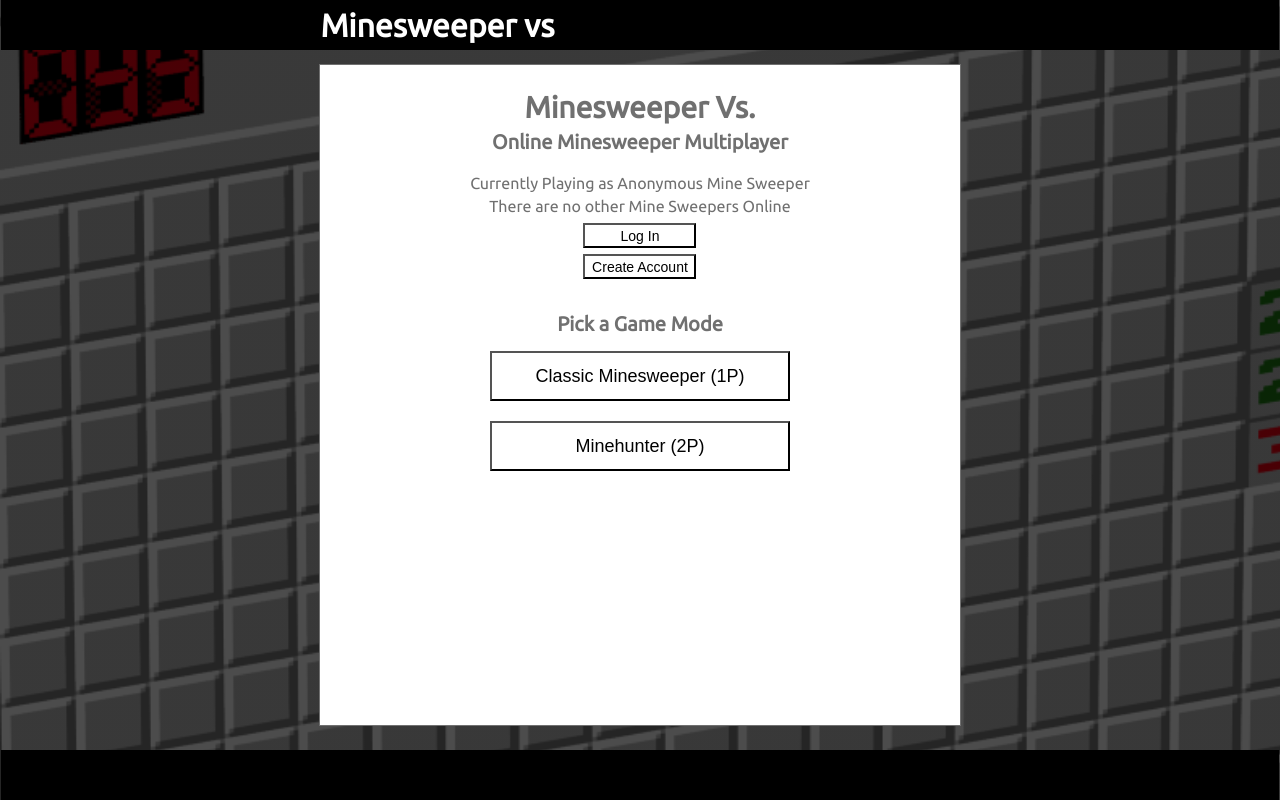
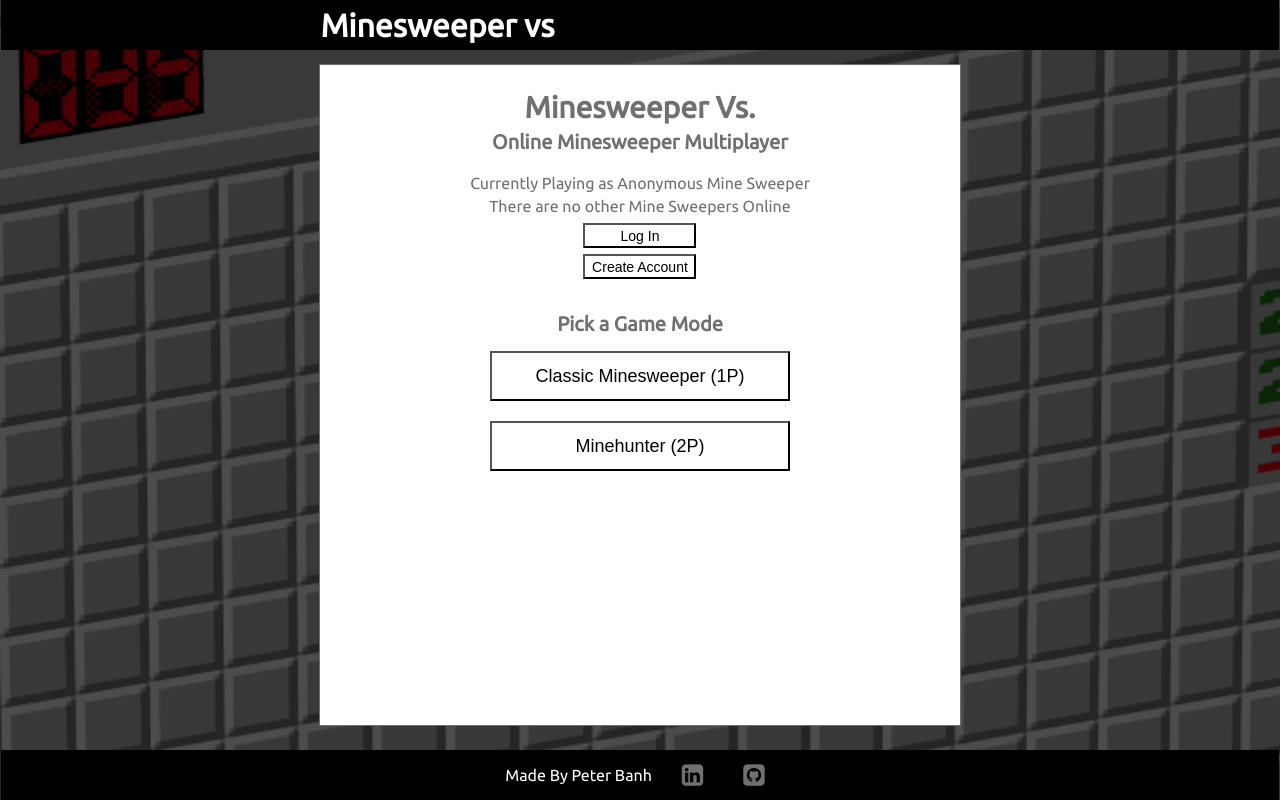
Before and after one commit to banhpete/Minesweeper-Vs, a React app in the folder client/: page / in a window 1280 px wide. Built offline with nearby package versions, Linux system fonts and the light colour scheme; no server answers.

Commit message:
Add content to footer

```diff
--- a/client/src/components/Footer/Footer.js
+++ b/client/src/components/Footer/Footer.js
@@ -3,7 +3,11 @@ import FooterStyles from './Footer.module.css'
 
 const Footer = () => {
   return (
-    <div className={FooterStyles.Footer}></div>
+    <div className={FooterStyles.Footer}>
+      <p>Made By Peter Banh</p>
+      <a href="https://www.linkedin.com/in/peter-banh/"><i class="fa fa-linkedin-square" style={{ fontSize: 25 }}></i></a>
+      <a href="https://github.com/banhpete/Minesweeper-Vs"><i class="fa fa-github-square" style={{ fontSize: 25 }}></i></a>
+    </div>
   );
 }
 
--- a/client/src/components/Footer/Footer.module.css
+++ b/client/src/components/Footer/Footer.module.css
@@ -4,4 +4,12 @@
   position:relative;
   bottom: 0px;
   background:black;
+  display:flex;
+  justify-content: center;
+  align-items: center;
+  color:white;
 }
+
+.Footer * {
+  margin:0 10px;
+}
```
